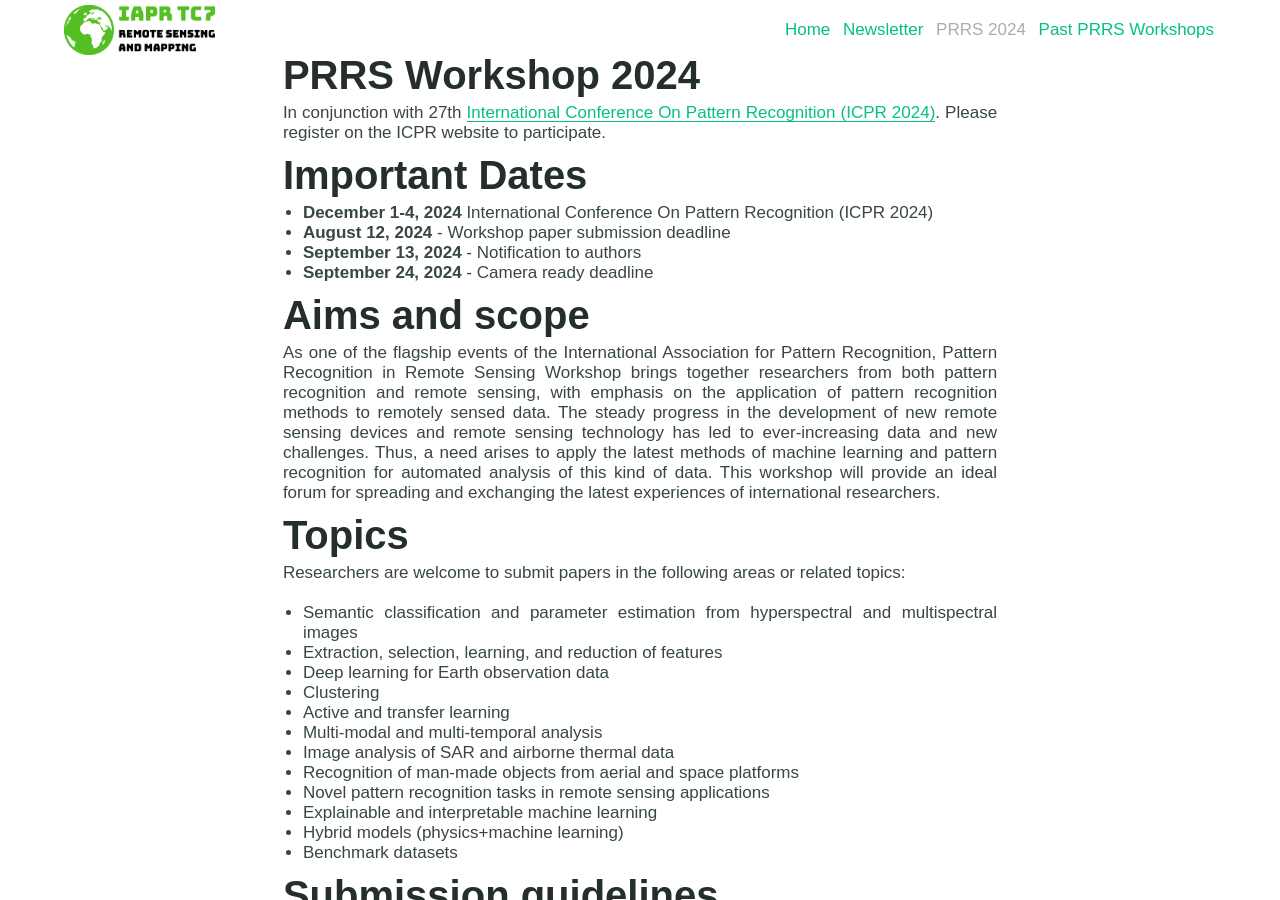
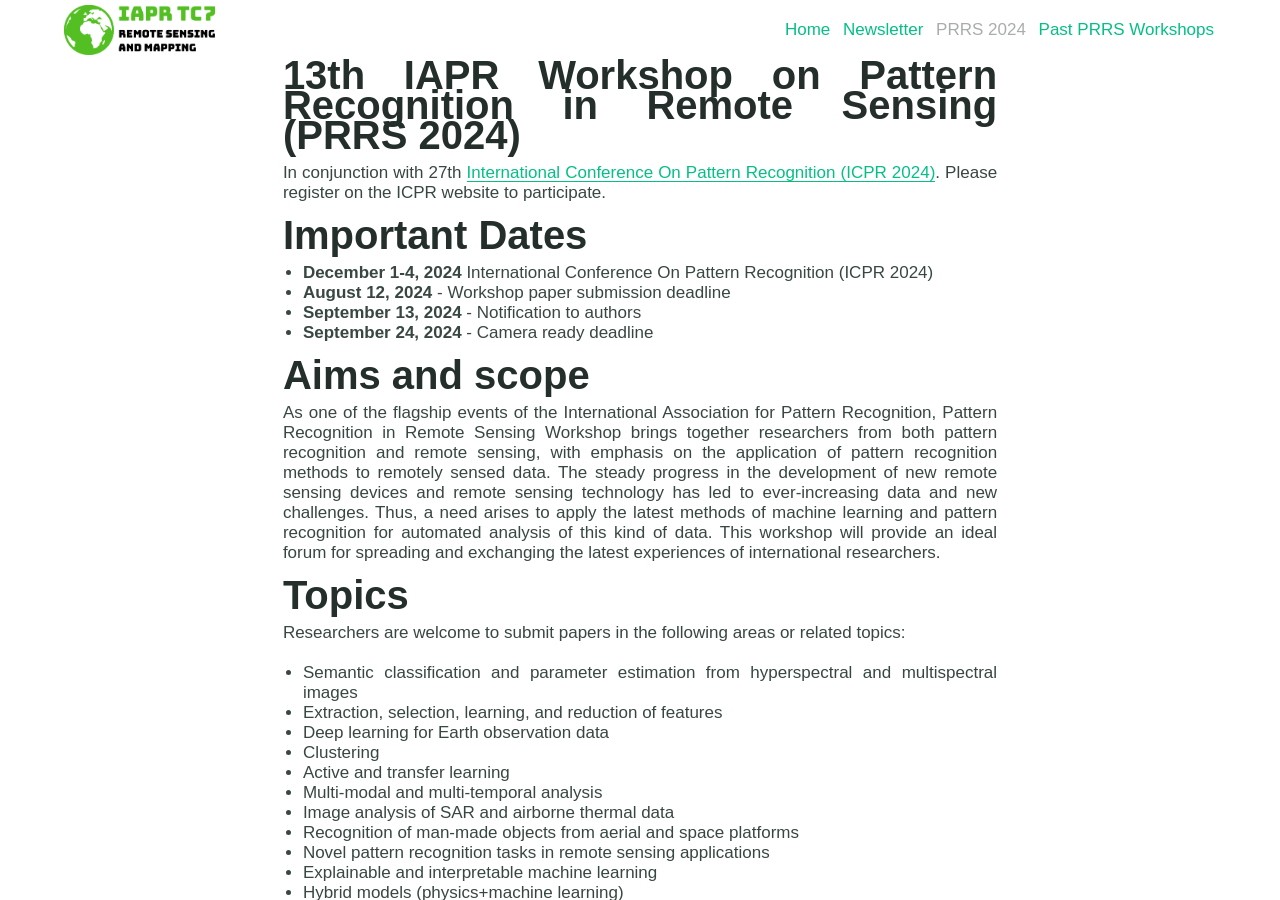
Before and after one commit to IAPR-TC7/iapr-tc7.github.io, a Jekyll site: the page built from prrs2024.md, in a window 1280 px wide and 900 px high. Built offline with Jekyll 4.4.1, drawn with Linux system fonts in a browser that asks for light colours.

Commit message:
Update prrs2024.md
Included the expanded title of the workshop

```diff
--- a/prrs2024.md
+++ b/prrs2024.md
@@ -1,5 +1,5 @@
 ---
-title: PRRS Workshop 2024
+title: 13th IAPR Workshop on Pattern Recognition in Remote Sensing (PRRS 2024)
 ---
 
 In conjunction with 27th [International Conference On Pattern Recognition (ICPR 2024)](https://icpr2024.org/). Please register on the ICPR website to participate.
```
